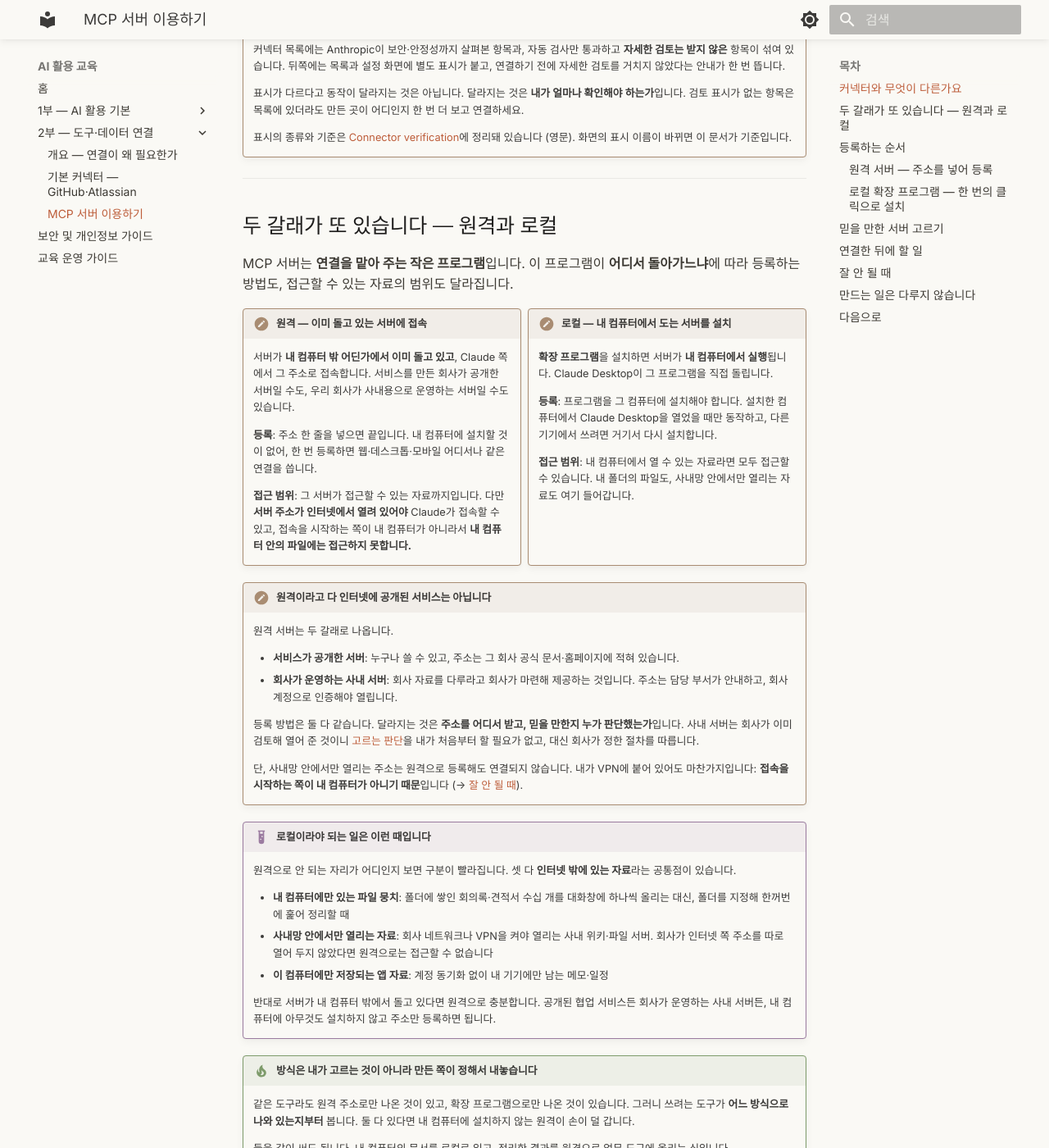
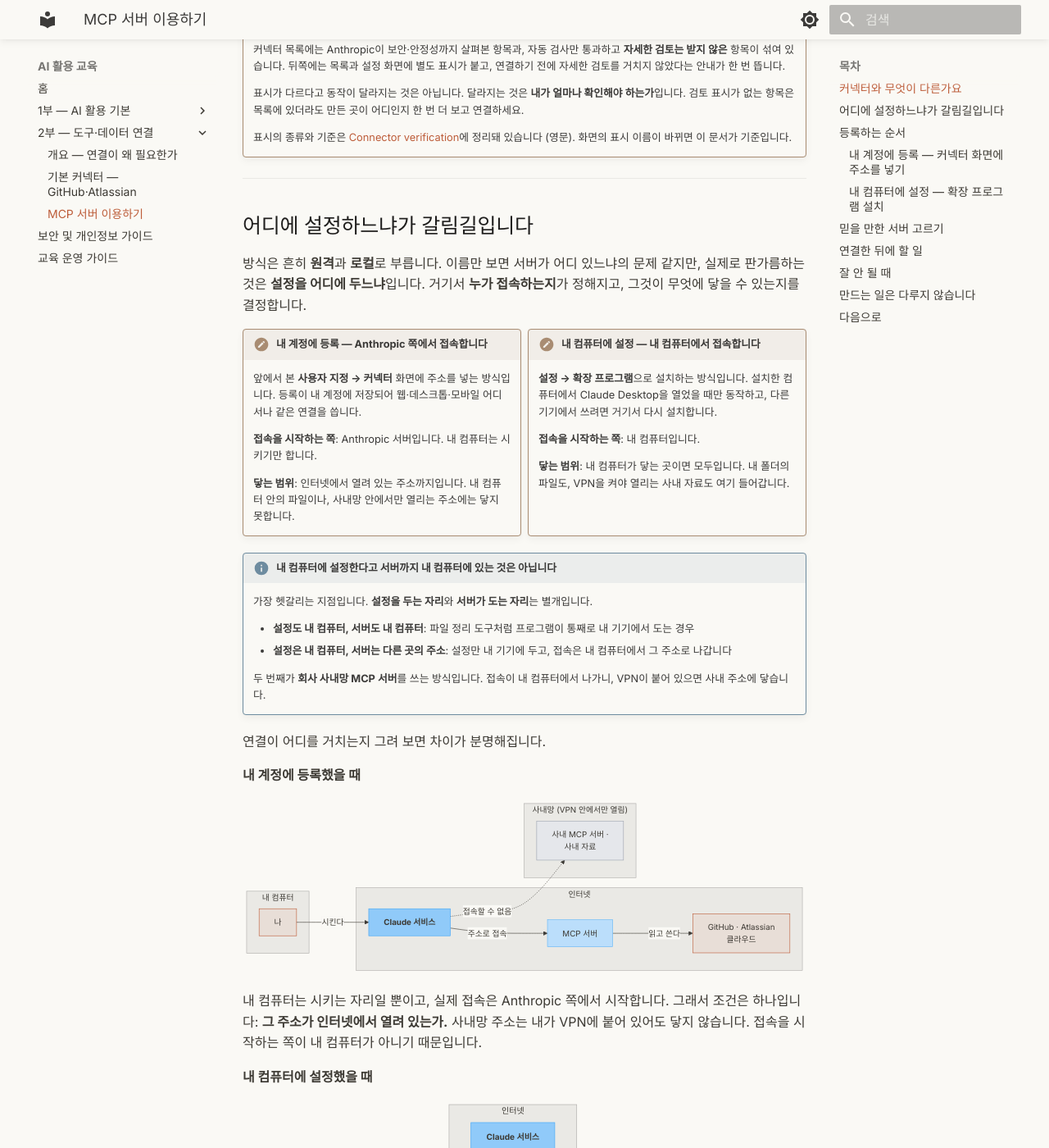
Before and after one commit to scroogy-dev/ai-onboarding, an MkDocs documentation site: the page built from docs/connect/mcp-servers.md, in a window 1280 px wide and 1400 px high, scrolled down 1209 px. Shown: the whole window at 82% size. Built offline with MkDocs 1.6.1 and Material for MkDocs 9.7.7, drawn with Linux system fonts in a browser that asks for light colours; some of the changed text lies outside the part shown.

Commit message:
docs: MCP 서버 페이지를 설정 위치·서버 위치 두 축으로 재구성 (#49)
「원격이냐 로컬이냐」 한 축으로 눌러 서술한 탓에 「내 컴퓨터에 설정 +
원격 주소」 조합이 통째로 빠져 있었다. 회사가 사내망에 MCP 서버를 두고
제공하는 실제 임직원 케이스가 이 칸에 해당한다. 접속을 시작하는 주체를
정하는 것은 서버 위치가 아니라 설정 위치다.

- 절 제목을 「어디에 설정하느냐가 갈림길입니다」로 교체 (앵커는 4개
  문서가 링크하므로 remote-vs-local 유지)
- 카드 2장을 「내 계정에 등록」·「내 컴퓨터에 설정」으로 교체하고 각각
  접속을 시작하는 쪽과 닿는 범위를 명시
- 설정 위치와 서버 위치가 별개 축임을 밝히는 info 박스 신설
- 통신 경로 그림 2장을 새 축으로 재작성. 망 구분(내 컴퓨터·사내망·
  인터넷)을 유지해 어느 구간에서 막히는지 판별 가능하게 함
- 임직원 확장 박스 신설 — 회사 배포 두 경로, 담당 부서 안내 우선
- MCPB 형태 설치를 note 하나로 언급
- 등록 절차 절 제목을 새 축에 맞춰 교체 (앵커 유지), 트러블슈팅 행을
  경로별 판별이 되도록 재작성

근거: support.claude.com/ko/articles/11175166 「네트워크 요구사항」,
15520349 「데스크톱 앱이 필요한 기능」, 12702546

````diff
--- a/docs/connect/mcp-servers.md
+++ b/docs/connect/mcp-servers.md
@@ -37,64 +37,130 @@
 
 ---
 
-## 두 갈래가 또 있습니다 — 원격과 로컬 { #remote-vs-local }
+## 어디에 설정하느냐가 갈림길입니다 { #remote-vs-local }
 
-MCP 서버는 **연결을 맡아 주는 작은 프로그램**입니다. 이 프로그램이 **어디서 돌아가느냐**에 따라 등록하는 방법도, 접근할 수 있는 자료의 범위도 달라집니다.
+방식은 흔히 **원격**과 **로컬**로 부릅니다. 이름만 보면 서버가 어디 있느냐의 문제 같지만, 실제로 판가름하는 것은 **설정을 어디에 두느냐**입니다. 거기서 **누가 접속하는지**가 정해지고, 그것이 무엇에 닿을 수 있는지를 결정합니다.
 
 <div class="grid" markdown>
 
-!!! note "원격 — 이미 돌고 있는 서버에 접속"
-    서버가 **내 컴퓨터 밖 어딘가에서 이미 돌고 있고**, Claude 쪽에서 그 주소로 접속합니다. 서비스를 만든 회사가 공개한 서버일 수도, 우리 회사가 사내용으로 운영하는 서버일 수도 있습니다.
+!!! note "내 계정에 등록 — Anthropic 쪽에서 접속합니다"
+    앞에서 본 **사용자 지정 → 커넥터** 화면에 주소를 넣는 방식입니다. 등록이 내 계정에 저장되어 웹·데스크톱·모바일 어디서나 같은 연결을 씁니다.
 
-    **등록**: 주소 한 줄을 넣으면 끝입니다. 내 컴퓨터에 설치할 것이 없어, 한 번 등록하면 웹·데스크톱·모바일 어디서나 같은 연결을 씁니다.
+    **접속을 시작하는 쪽**: Anthropic 서버입니다. 내 컴퓨터는 시키기만 합니다.
 
-    **접근 범위**: 그 서버가 접근할 수 있는 자료까지입니다. 다만 **서버 주소가 인터넷에서 열려 있어야** Claude가 접속할 수 있고, 접속을 시작하는 쪽이 내 컴퓨터가 아니라서 **내 컴퓨터 안의 파일에는 접근하지 못합니다.**
+    **닿는 범위**: 인터넷에서 열려 있는 주소까지입니다. 내 컴퓨터 안의 파일이나, 사내망 안에서만 열리는 주소에는 닿지 못합니다.
 
-!!! note "로컬 — 내 컴퓨터에서 도는 서버를 설치"
-    **확장 프로그램**을 설치하면 서버가 **내 컴퓨터에서 실행**됩니다. Claude Desktop이 그 프로그램을 직접 돌립니다.
+!!! note "내 컴퓨터에 설정 — 내 컴퓨터에서 접속합니다"
+    **설정 → 확장 프로그램**으로 설치하는 방식입니다. 설치한 컴퓨터에서 Claude Desktop을 열었을 때만 동작하고, 다른 기기에서 쓰려면 거기서 다시 설치합니다.
 
-    **등록**: 프로그램을 그 컴퓨터에 설치해야 합니다. 설치한 컴퓨터에서 Claude Desktop을 열었을 때만 동작하고, 다른 기기에서 쓰려면 거기서 다시 설치합니다.
+    **접속을 시작하는 쪽**: 내 컴퓨터입니다.
 
-    **접근 범위**: 내 컴퓨터에서 열 수 있는 자료라면 모두 접근할 수 있습니다. 내 폴더의 파일도, 사내망 안에서만 열리는 자료도 여기 들어갑니다.
+    **닿는 범위**: 내 컴퓨터가 닿는 곳이면 모두입니다. 내 폴더의 파일도, VPN을 켜야 열리는 사내 자료도 여기 들어갑니다.
 
 </div>
 
-!!! note "원격이라고 다 인터넷에 공개된 서비스는 아닙니다"
-    원격 서버는 두 갈래로 나옵니다.
+!!! info "내 컴퓨터에 설정한다고 서버까지 내 컴퓨터에 있는 것은 아닙니다"
+    가장 헷갈리는 지점입니다. **설정을 두는 자리**와 **서버가 도는 자리**는 별개입니다.
 
-    - **서비스가 공개한 서버**: 누구나 쓸 수 있고, 주소는 그 회사 공식 문서·홈페이지에 적혀 있습니다.
-    - **회사가 운영하는 사내 서버**: 회사 자료를 다루라고 회사가 마련해 제공하는 것입니다. 주소는 담당 부서가 안내하고, 회사 계정으로 인증해야 열립니다.
+    - **설정도 내 컴퓨터, 서버도 내 컴퓨터**: 파일 정리 도구처럼 프로그램이 통째로 내 기기에서 도는 경우
+    - **설정은 내 컴퓨터, 서버는 다른 곳의 주소**: 설정만 내 기기에 두고, 접속은 내 컴퓨터에서 그 주소로 나갑니다
 
-    등록 방법은 둘 다 같습니다. 달라지는 것은 **주소를 어디서 받고, 믿을 만한지 누가 판단했는가**입니다. 사내 서버는 회사가 이미 검토해 열어 준 것이니 [고르는 판단](#choosing)을 내가 처음부터 할 필요가 없고, 대신 회사가 정한 절차를 따릅니다.
+    두 번째가 **회사 사내망 MCP 서버**를 쓰는 방식입니다. 접속이 내 컴퓨터에서 나가니, VPN이 붙어 있으면 사내 주소에 닿습니다.
 
-    단, 사내망 안에서만 열리는 주소는 원격으로 등록해도 연결되지 않습니다. 내가 VPN에 붙어 있어도 마찬가지입니다: **접속을 시작하는 쪽이 내 컴퓨터가 아니기 때문**입니다 (→ [잘 안 될 때](#troubleshooting)).
+연결이 어디를 거치는지 그려 보면 차이가 분명해집니다.
 
-!!! example "로컬이라야 되는 일은 이런 때입니다"
-    원격으로 안 되는 자리가 어디인지 보면 구분이 빨라집니다. 셋 다 **인터넷 밖에 있는 자료**라는 공통점이 있습니다.
+**내 계정에 등록했을 때**
+
+```mermaid
+flowchart LR
+    subgraph PC["내 컴퓨터"]
+        U["나"]
+    end
+    subgraph NET["인터넷"]
+        CS["<b>Claude 서비스</b>"]
+        MS["MCP 서버"]
+        D1["GitHub · Atlassian<br/>클라우드"]
+    end
+    subgraph LAN["사내망 (VPN 안에서만 열림)"]
+        X["사내 MCP 서버 ·<br/>사내 자료"]
+    end
+    U -->|"시킨다"| CS
+    CS -->|"주소로 접속"| MS
+    MS -->|"읽고 쓴다"| D1
+    CS -.->|"접속할 수 없음"| X
+    style CS fill:#90caf9,stroke:#42a5f5
+    style MS fill:#bbdefb,stroke:#64b5f6
+    style X fill:#e5e7eb,stroke:#9ca3af,color:#6b7280
+```
+
+내 컴퓨터는 시키는 자리일 뿐이고, 실제 접속은 Anthropic 쪽에서 시작합니다. 그래서 조건은 하나입니다: **그 주소가 인터넷에서 열려 있는가.** 사내망 주소는 내가 VPN에 붙어 있어도 닿지 않습니다. 접속을 시작하는 쪽이 내 컴퓨터가 아니기 때문입니다.
+
+**내 컴퓨터에 설정했을 때**
+
+```mermaid
+flowchart LR
+    subgraph PC["내 컴퓨터"]
+        U["나<br/>(Claude Desktop)"]
+        MS1["MCP 서버<br/>(내 컴퓨터에서 실행)"]
+        MY["내 폴더의 파일"]
+    end
+    subgraph LAN["사내망 (VPN에 붙어 있을 때)"]
+        MS2["MCP 서버<br/>(회사 제공)"]
+        D2["GitHub Enterprise ·<br/>사내 위키<br/><i>사내 데이터</i>"]
+    end
+    subgraph NET["인터넷"]
+        CS["<b>Claude 서비스</b>"]
+    end
+    U -->|"내 컴퓨터에서 실행"| MS1
+    MS1 -->|"읽고 쓴다"| MY
+    U -->|"내 컴퓨터에서 접속"| MS2
+    MS2 -->|"사내망 안에서 읽고 쓴다"| D2
+    U -->|"읽은 내용은 여기로"| CS
+    style CS fill:#90caf9,stroke:#42a5f5
+    style MS1 fill:#bbdefb,stroke:#64b5f6
+    style MS2 fill:#bbdefb,stroke:#64b5f6
+```
+
+접속이 내 컴퓨터에서 나가니, **내가 열 수 있는 자료는 모두 범위 안**입니다. 내 컴퓨터에서 도는 서버(왼쪽)든, 사내망에 있는 회사 서버(가운데)든 같습니다.
+
+다만 Claude 서비스로 향하는 화살표를 보세요. 읽은 내용은 결국 그쪽으로 올라갑니다. 내 컴퓨터에 설정했다고 자료가 내 컴퓨터 안에만 머무는 것이 아닙니다 (→ 이 절 아래 주의 박스).
+
+!!! info "회사 자료를 연결할 때 — 임직원"
+    회사가 사내 자료용 MCP 서버를 마련해 제공하는 경우가 있습니다. 사내 위키, 온프레미스로 운영하는 GitHub Enterprise·Atlassian 같은 것들입니다. **방법은 회사가 정해서 안내합니다.**
+
+    - **회사가 확장 프로그램으로 배포**: 목록에서 찾아 설치하거나, 회사가 준 파일로 설치합니다.
+    - **회사가 서버 주소를 안내**: 안내받은 대로 내 컴퓨터 설정에 등록합니다.
+
+    어느 쪽이든 **담당 부서 안내를 그대로 따르세요.** 주소·계정·설치 파일을 임의로 구해 쓰지 않습니다. 연결이 되지 않을 때도 설정을 바꿔 보기 전에 먼저 문의하는 편이 빠릅니다.
+
+    커넥터 화면에 사내 주소를 직접 넣는 방식은 대개 되지 않습니다. 그쪽은 Anthropic 쪽에서 접속하므로, 회사가 인터넷에서 닿도록 따로 열어 둔 경우에만 연결됩니다.
+
+!!! example "내 컴퓨터에 설정해야 되는 일은 이런 때입니다"
+    계정 등록으로 안 되는 자리가 어디인지 보면 구분이 빨라집니다. 셋 다 **인터넷 밖에 있는 자료**라는 공통점이 있습니다.
 
     - **내 컴퓨터에만 있는 파일 뭉치**: 폴더에 쌓인 회의록·견적서 수십 개를 대화창에 하나씩 올리는 대신, 폴더를 지정해 한꺼번에 훑어 정리할 때
-    - **사내망 안에서만 열리는 자료**: 회사 네트워크나 VPN을 켜야 열리는 사내 위키·파일 서버. 회사가 인터넷 쪽 주소를 따로 열어 두지 않았다면 원격으로는 접근할 수 없습니다
+    - **사내망 안에서만 열리는 자료**: 회사 네트워크나 VPN을 켜야 열리는 사내 위키·파일 서버
     - **이 컴퓨터에만 저장되는 앱 자료**: 계정 동기화 없이 내 기기에만 남는 메모·일정
 
-    반대로 서버가 내 컴퓨터 밖에서 돌고 있다면 원격으로 충분합니다. 공개된 협업 서비스든 회사가 운영하는 사내 서버든, 내 컴퓨터에 아무것도 설치하지 않고 주소만 등록하면 됩니다.
+    반대로 인터넷에 열려 있는 서비스라면 계정에 등록하는 쪽이 편합니다. 내 컴퓨터에 설치할 것이 없고, 기기를 옮겨도 그대로 쓸 수 있습니다.
 
 !!! tip "방식은 내가 고르는 것이 아니라 만든 쪽이 정해서 내놓습니다"
-    같은 도구라도 원격 주소로만 나온 것이 있고, 확장 프로그램으로만 나온 것이 있습니다. 그러니 쓰려는 도구가 **어느 방식으로 나와 있는지부터** 봅니다. 둘 다 있다면 내 컴퓨터에 설치하지 않는 원격이 손이 덜 갑니다.
+    같은 도구라도 주소로만 나온 것이 있고, 확장 프로그램으로만 나온 것이 있습니다. 그러니 쓰려는 도구가 **어느 방식으로 나와 있는지부터** 봅니다. 둘 다 있다면 내 컴퓨터에 설치하지 않는 쪽이 손이 덜 갑니다.
 
-    둘을 같이 써도 됩니다. 내 컴퓨터의 문서를 로컬로 읽고, 정리한 결과를 원격으로 업무 도구에 올리는 식입니다.
+    둘을 같이 써도 됩니다. 내 컴퓨터의 문서를 확장 프로그램으로 읽고, 정리한 결과를 계정에 등록해 둔 업무 도구에 올리는 식입니다.
 
     제품마다 지원 범위가 다르니 1부 [도구와 제품 — 기능 비교](../intro.md#claude-comparison) 표도 함께 보세요.
 
-!!! warning "로컬로 연결해도 자료는 Claude 서비스로 보내져 처리됩니다"
-    「로컬」은 **서버가 실행되는 위치**를 가리킬 뿐입니다. 서버가 내 컴퓨터에서 돌더라도, Claude가 읽은 내용은 대화에 붙여 넣은 자료와 **똑같이** Claude 서비스로 보내져 처리됩니다. 밖으로 나가면 안 되는 자료라면 로컬 연결이라서 안심할 것이 아니라, 처음부터 연결 대상에서 빼는 것이 맞습니다 (→ [보안 및 개인정보 가이드 — 외부 연결](../security-guide.md#external-connection)).
+!!! warning "내 컴퓨터에 설정해도 자료는 Claude 서비스로 보내져 처리됩니다"
+    설정과 서버가 내 컴퓨터에 있더라도, Claude가 읽은 내용은 대화에 붙여 넣은 자료와 **똑같이** Claude 서비스로 보내져 처리됩니다. 밖으로 나가면 안 되는 자료라면 내 컴퓨터에서 도니까 안심할 것이 아니라, 처음부터 연결 대상에서 빼는 것이 맞습니다 (→ [보안 및 개인정보 가이드 — 외부 연결](../security-guide.md#external-connection)).
 
-공식 안내: [데스크톱 및 웹 커넥터를 사용하는 시기](https://support.claude.com/ko/articles/11725091)
+공식 안내: [데스크톱 및 웹 커넥터를 사용하는 시기](https://support.claude.com/ko/articles/11725091) · [원격 MCP를 사용하여 사용자 정의 커넥터 시작하기](https://support.claude.com/ko/articles/11175166)
 
 ---
 
 ## 등록하는 순서 { #how-to-register }
 
-### 원격 서버 — 주소를 넣어 등록 { #register-remote }
+### 내 계정에 등록 — 커넥터 화면에 주소를 넣기 { #register-remote }
 
 1. **사용자 지정 → 커넥터**로 들어갑니다. 기본 커넥터를 관리하던 그 화면입니다.
 2. **`+`** 를 누르고 **사용자 정의 커넥터 추가**를 고릅니다.
@@ -113,9 +179,9 @@ MCP 서버는 **연결을 맡아 주는 작은 프로그램**입니다. 이 프
 
     등록한 커넥터는 **수정이 안 됩니다.** 주소를 잘못 넣었다면 제거하고 다시 추가하세요.
 
-### 로컬 확장 프로그램 — 한 번의 클릭으로 설치 { #register-local }
+### 내 컴퓨터에 설정 — 확장 프로그램 설치 { #register-local }
 
-이 문서에서는 Claude Desktop 기준으로 설명합니다. 설정 파일을 만질 필요가 없습니다.
+이 문서에서는 Claude Desktop 기준으로 설명합니다. 설정 파일을 직접 만질 필요가 없습니다.
 
 !!! note "설치하는 것은 앱이 아니라, 앱 안에 얹는 프로그램입니다"
     Claude Desktop 앱은 이미 설치돼 있다고 보고, 그 **안에 확장 프로그램 하나를 더 얹는** 절차입니다. 앱을 새로 설치하는 일이 아닙니다.
@@ -130,6 +196,11 @@ MCP 서버는 **연결을 맡아 주는 작은 프로그램**입니다. 이 프
 3. 쓸 것을 고르고 **설치**를 누릅니다.
 4. 필요한 설정값(예: 서비스에서 발급받은 열쇠 값)을 화면 안내대로 채웁니다.
 5. 설치가 끝나면 대화에서 자동으로 쓸 수 있게 됩니다.
+
+!!! note "설치하는 형태가 두 가지입니다"
+    위 2번처럼 **목록에서 찾아 설치**하는 것이 기본입니다. 이와 별개로 확장 프로그램을 **파일 하나로 포장한 형태**(MCPB)도 있어서, 회사나 만든 곳이 그 파일을 주면 받아서 설치합니다. 목록에 없는 사내용 도구가 이렇게 배포되기도 합니다.
+
+    설치한 뒤에는 둘 다 같습니다. 어느 쪽이든 **만든 곳이 믿을 만한지 먼저 확인**하세요.
 
 !!! warning "확장 프로그램은 내 컴퓨터에서 실행되는 프로그램입니다"
     설치한 확장 프로그램은 **일반 프로그램과 같은 권한으로 내 컴퓨터에서 실행됩니다.** 목록에서 골랐더라도 새 프로그램을 설치하는 것과 같은 관점으로 판단하세요. 만든 곳이 믿을 만한지 확인하고(기준은 [믿을 만한 서버 고르기](#choosing)와 같습니다), 회사 컴퓨터라면 회사의 프로그램 설치 규정을 그대로 따릅니다.
@@ -149,7 +220,7 @@ MCP 서버는 **연결을 맡아 주는 작은 프로그램**입니다. 이 프
     설정 칸에 넣는 것과 대화에 붙여넣는 것은 다릅니다. **설정 칸은 연결을 세우는 자리**이고, **대화창은 자료가 오가는 자리**입니다. 열쇠 값은 [절대 입력하면 안 되는 정보](../security-guide.md#never-input)의 「인증 정보」에 해당하니, 확장 프로그램을 설정할 때 말고는 어디에도 넣지 마세요.
 
 !!! tip "먼저 목록부터 둘러보세요"
-    주소를 직접 넣기 전에, 필요한 것이 이미 목록에 있는지부터 봅니다. 원격은 **사용자 지정 → 커넥터**의 **`+` → 찾아보기**에서 앞 페이지의 기본 커넥터 목록을, 로컬은 위에서 본 **설정 → 확장 프로그램**에서 확장 프로그램 목록을 볼 수 있습니다. 서로 다른 목록이지만, 어느 쪽이든 주소를 직접 넣는 것보다 안전한 출발점입니다.
+    주소를 직접 넣기 전에, 필요한 것이 이미 목록에 있는지부터 봅니다. 계정에 등록하는 쪽은 **사용자 지정 → 커넥터**의 **`+` → 찾아보기**에서 앞 페이지의 기본 커넥터 목록을, 내 컴퓨터에 설정하는 쪽은 위에서 본 **설정 → 확장 프로그램**에서 확장 프로그램 목록을 볼 수 있습니다. 서로 다른 목록이지만, 어느 쪽이든 주소를 직접 넣는 것보다 안전한 출발점입니다.
 
     **필요한 것이 이 목록에 있다면 주소를 직접 넣을 이유가 없습니다.** 다만 목록에 있다는 것과 검토를 마쳤다는 것은 다르니, [검토 표시](#vs-connector)를 함께 보세요.
 
@@ -209,7 +280,7 @@ MCP 서버는 **연결을 맡아 주는 작은 프로그램**입니다. 이 프
 |---|---|
 | 대화에서 서버가 안 쓰임 | 대화창 `+` → **커넥터**에서 **토글이 켜져 있는지** |
 | 목록에 커넥터가 안 보임 | 회사 플랜이라면 **조직 소유자가 먼저 추가**했는지 |
-| 주소를 넣었는데 연결 실패 | 사내망·VPN 안에서만 열리는 주소는 아닌지. 연결은 내 컴퓨터가 아니라 **Claude 쪽 서버에서 시작**하므로, 밖에서 접속할 수 없는 주소는 내 컴퓨터에서 열리더라도 연결되지 않습니다 |
+| 커넥터 화면에 주소를 넣었는데 연결 실패 | 그 주소가 **인터넷에서 열려 있는지**. 이 방식은 접속이 내 컴퓨터가 아니라 **Anthropic 쪽에서 시작**하므로, 사내망 주소는 내 컴퓨터에서 열리더라도 연결되지 않습니다. 사내 서버라면 회사 안내대로 **내 컴퓨터에 설정**하는 방식을 쓰세요 (→ [어디에 설정하느냐](#remote-vs-local)) |
 | 주소를 잘못 넣음 | 등록한 커넥터는 수정이 안 됩니다. **제거 후 다시 추가**하세요 |
 | 확장 프로그램은 설치됐는데 도구가 없음 | Claude Desktop을 **다시 시작**하고, 설정에서 **비어 있는 필수 항목**이 없는지 확인 |
 
````
